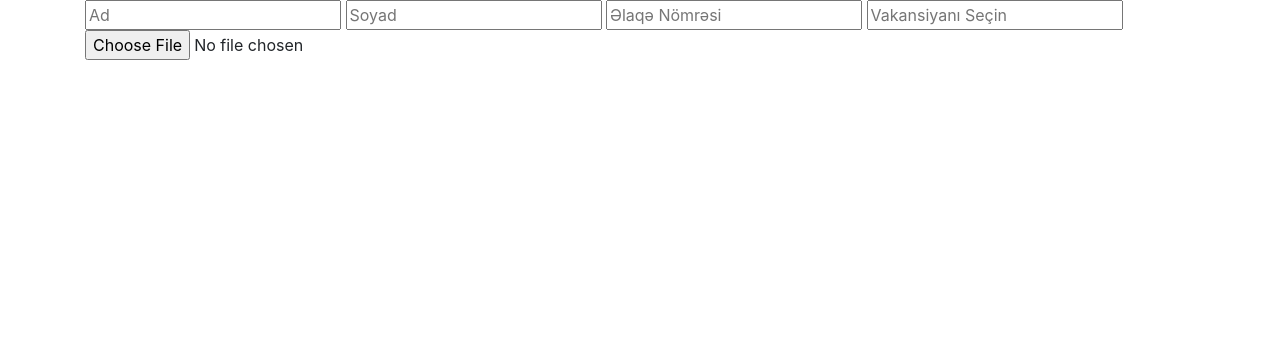
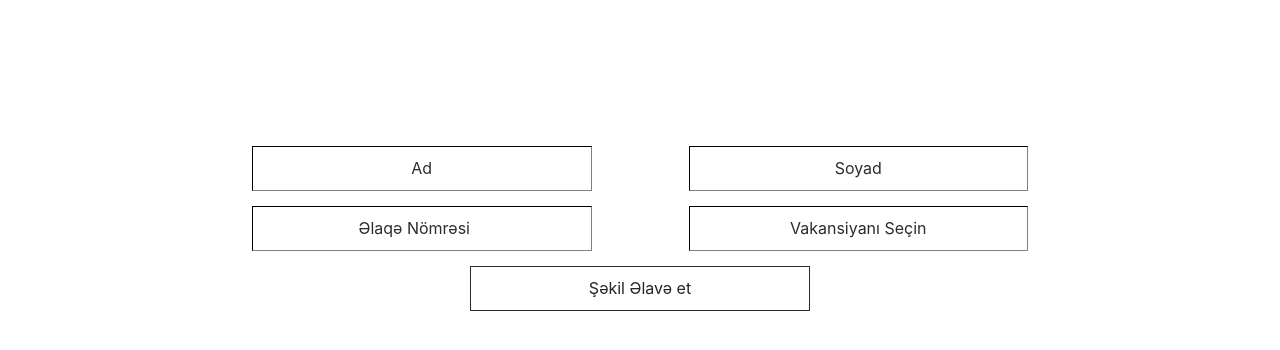
Before and after one commit to fakhriahmedoff/mirvarishop-karyera-merkezi, a plain HTML site: page index.html in a window 1280 px wide. Drawn offline with nearby package versions, Linux system fonts and the light colour scheme.

Commit message:
commit on main

```diff
--- a/index.html
+++ b/index.html
@@ -8,7 +8,7 @@
     <link rel="stylesheet" href="https://cdn.jsdelivr.net/npm/bootstrap@4.6.0/dist/css/bootstrap.min.css" integrity="sha384-B0vP5xmATw1+K9KRQjQERJvTumQW0nPEzvF6L/Z6nronJ3oUOFUFpCjEUQouq2+l" crossorigin="anonymous">
 </head>
 <style>
-    @media only screen and (max-width:1024px){
+
         form.cv-form{
             margin-top: 15%;
             display: flex;
@@ -16,21 +16,44 @@
             flex-wrap: wrap;
             row-gap: 15px;
         }
-        form.cv-form input{
-            width: 45%;
+        form.cv-form .cv-input{
+            width: 35%;
             border-radius: 0px;
-            border-color: black;
+            border-width: 1px !important;
+            height: 45px;
+            border-color: #2C2C2C;
         }
-    }
+        form.cv-form input::placeholder{
+            text-align: center;
+            color: #2C2C2C;
+        }
+        .fileinput{
+            width: 35%;
+            border-radius: 0px;
+            border-style: solid;
+            border-width: 1px !important;
+            height: 45px;
+            border-color: #2C2C2C;
+            display: flex;
+            justify-content: center;
+            align-items: center;
+        }
+        input#cv-image{
+            display: none;
+        }
+        .container.even{
+            max-width: 1000px !important;
+        }
 </style>
 <body>
-    <div class="container">
+    <div class="container even">
         <form action="#" class="cv-form" method="post">
-            <input type="text" placeholder="Ad" class="cv-input">
-            <input type="text" placeholder="Soyad" class="cv-input">
-            <input type="text" placeholder="Əlaqə Nömrəsi" class="cv-input">
-            <input type="text" placeholder="Vakansiyanı Seçin" class="cv-input">
-            <input type="file" name="" id="cv-image">
+            <input  type="text" placeholder="Ad" class="cv-input">
+            <input  type="text" placeholder="Soyad" class="cv-input">
+            <input  type="number" placeholder="Əlaqə Nömrəsi" class="cv-input">
+            <input  type="text" placeholder="Vakansiyanı Seçin" class="cv-input">
+            <label class="fileinput" for="cv-image">Şəkil Əlavə et</label>
+            <input type="file"  name="" id="cv-image">
         </form>
     </div>
 
```
